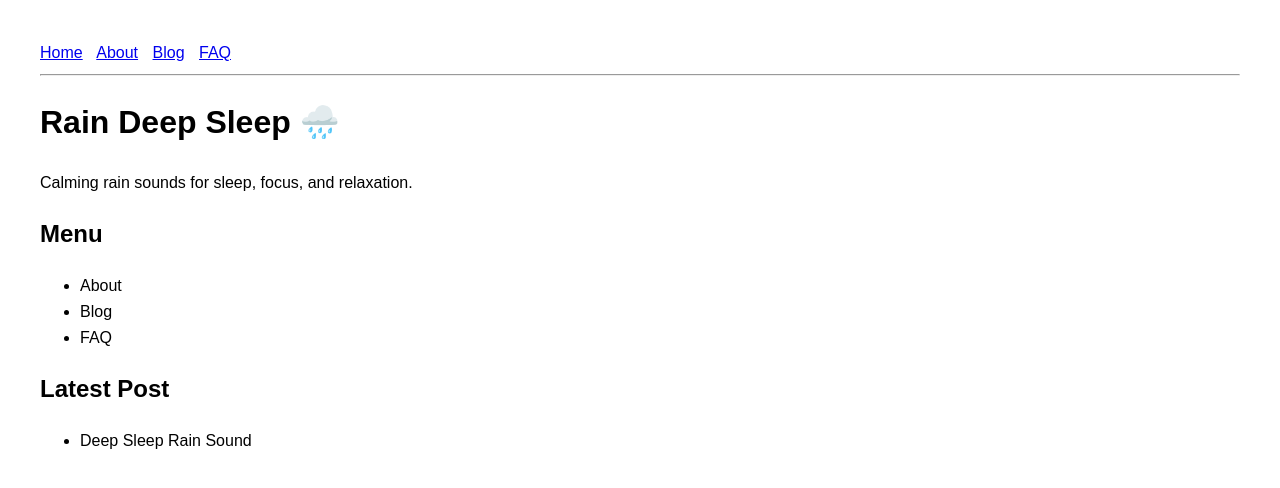
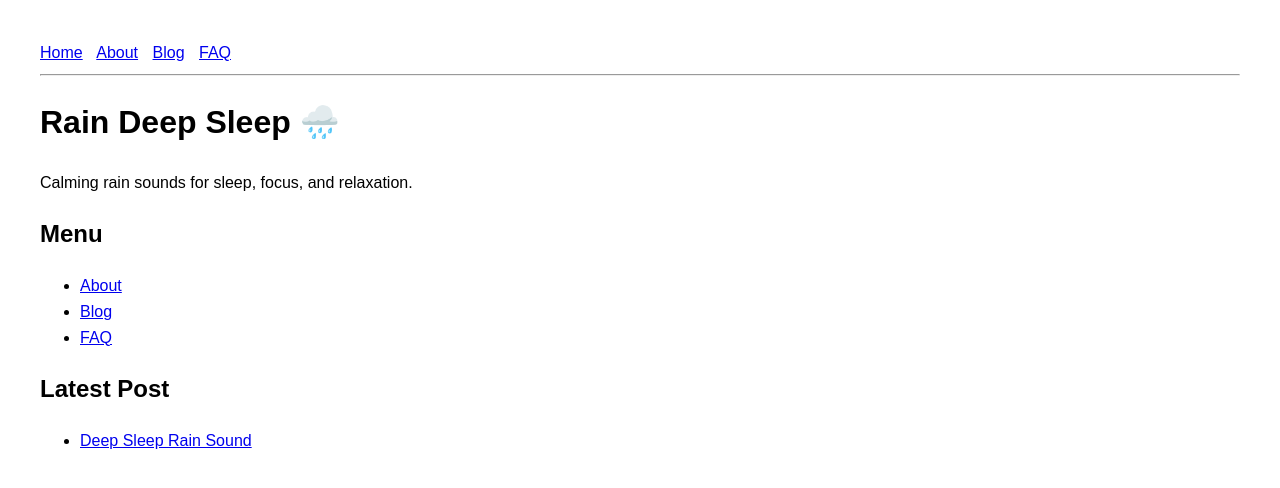
Before and after one commit to choijangwook/rain-deep-sleep, a Jekyll site: the page built from index.md, in a window 1280 px wide. Shown: the top 488 px of the page. Built offline with Jekyll 4.4.1, drawn with Linux system fonts in a browser that asks for light colours.

Commit message:
Update index.md

```diff
--- a/index.md
+++ b/index.md
@@ -9,10 +9,16 @@ Calming rain sounds for sleep, focus, and relaxation.
 
 ## Menu
 
-- About
-- Blog
-- FAQ
+- [About]({{ site.baseurl }}/about.html)
+- [Blog]({{ site.baseurl }}/blog.html)
+- [FAQ]({{ site.baseurl }}/faq.html)
 
 ## Latest Post
 
-- Deep Sleep Rain Sound
+<ul>
+  {% for post in site.posts limit:1 %}
+    <li>
+      <a href="{{ site.baseurl }}{{ post.url }}">{{ post.title }}</a>
+    </li>
+  {% endfor %}
+</ul>
```
